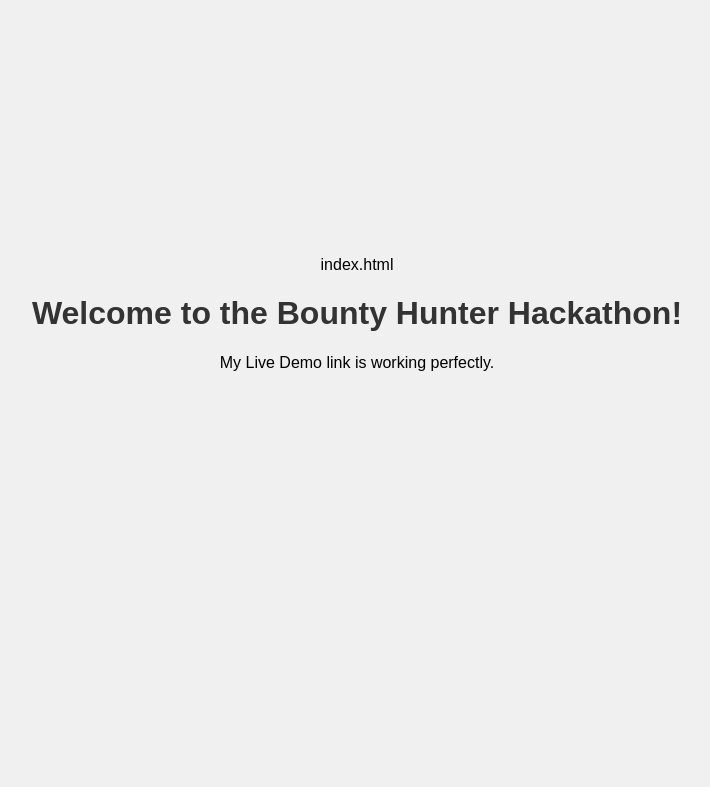
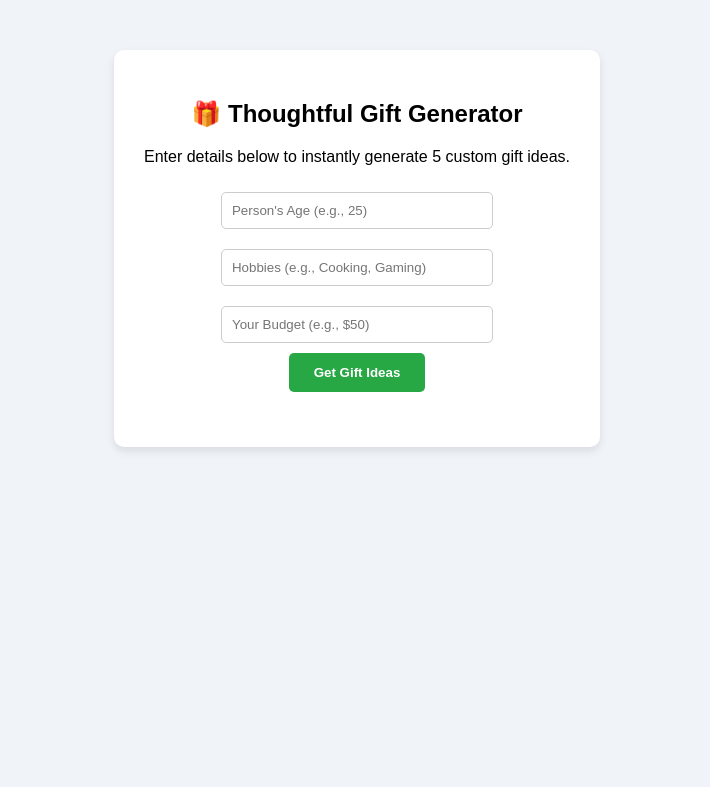
Before and after one commit to Mohitwagh1607/Bounty-Hunter-hackathon, a plain HTML site: page index.html in a window 1280 px wide. Shown: the whole page, without its empty margins (283-993 px from the left). Drawn offline with Linux system fonts and the light colour scheme.

Commit message:
Swapped to Gift Generator PS1

```diff
--- a/index.html
+++ b/index.html
@@ -1,22 +1,58 @@
-index.html
 <!DOCTYPE html>
 <html>
 <head>
-    <title>Bounty Hunter Demo</title>
+    <title>Bounty Hunter Gift Generator</title>
     <style>
-        body {
-            font-family: Arial, sans-serif;
-            text-align: center;
-            margin-top: 20%;
-            background-color: #f0f0f0;
-        }
-        h1 {
-            color: #333;
-        }
+        body { font-family: Arial, sans-serif; text-align: center; margin-top: 50px; background-color: #f0f4f8;}
+        .container { background: white; padding: 30px; border-radius: 10px; display: inline-block; box-shadow: 0 4px 8px rgba(0,0,0,0.1); }
+        input { margin: 10px; padding: 10px; width: 250px; border: 1px solid #ccc; border-radius: 5px; }
+        button { padding: 12px 25px; background-color: #28a745; color: white; border: none; border-radius: 5px; font-weight: bold; cursor: pointer; }
+        button:hover { background-color: #218838; }
+        #result { margin-top: 25px; text-align: left; line-height: 1.8; }
     </style>
 </head>
 <body>
-    <h1>Welcome to the Bounty Hunter Hackathon!</h1>
-    <p>My Live Demo link is working perfectly.</p>
+    <div class="container">
+        <h2>🎁 Thoughtful Gift Generator</h2>
+        <p>Enter details below to instantly generate 5 custom gift ideas.</p>
+
+        <input type="text" id="age" placeholder="Person's Age (e.g., 25)"><br>
+        <input type="text" id="hobbies" placeholder="Hobbies (e.g., Cooking, Gaming)"><br>
+        <input type="text" id="budget" placeholder="Your Budget (e.g., $50)"><br>
+        <button onclick="generateGifts()">Get Gift Ideas</button>
+
+        <div id="result"></div>
+    </div>
+
+    <script>
+        async function generateGifts() {
+            const age = document.getElementById('age').value;
+            const hobbies = document.getElementById('hobbies').value;
+            const budget = document.getElementById('budget').value;
+            const resultDiv = document.getElementById('result');
+
+            if (!age || !hobbies || !budget) {
+                resultDiv.innerHTML = "<p style='color:red;'><b>Error: Please fill in all 3 fields for the judge test.</b></p>";
+                return;
+            }
+
+            resultDiv.innerHTML = "<p><i>Generating thoughtful ideas...</i></p>";
+
+            try {
+                // This talks to your Python file
+                const response = await fetch(`/api/index?age=${age}&hobbies=${hobbies}&budget=${budget}`);
+                const data = await response.json();
+
+                let html = "<h3>Your 5 Suggested Gifts:</h3><ol>";
+                data.gifts.forEach(gift => {
+                    html += `<li>${gift}</li>`;
+                });
+                html += "</ol>";
+                resultDiv.innerHTML = html;
+            } catch (error) {
+                resultDiv.innerHTML = "<p style='color:red;'><b>System Error: Please refresh the page and try again.</b></p>";
+            }
+        }
+    </script>
 </body>
 </html>
```
Also changed, not shown: requirements.txt, vercel.json (added), 1 other file.
